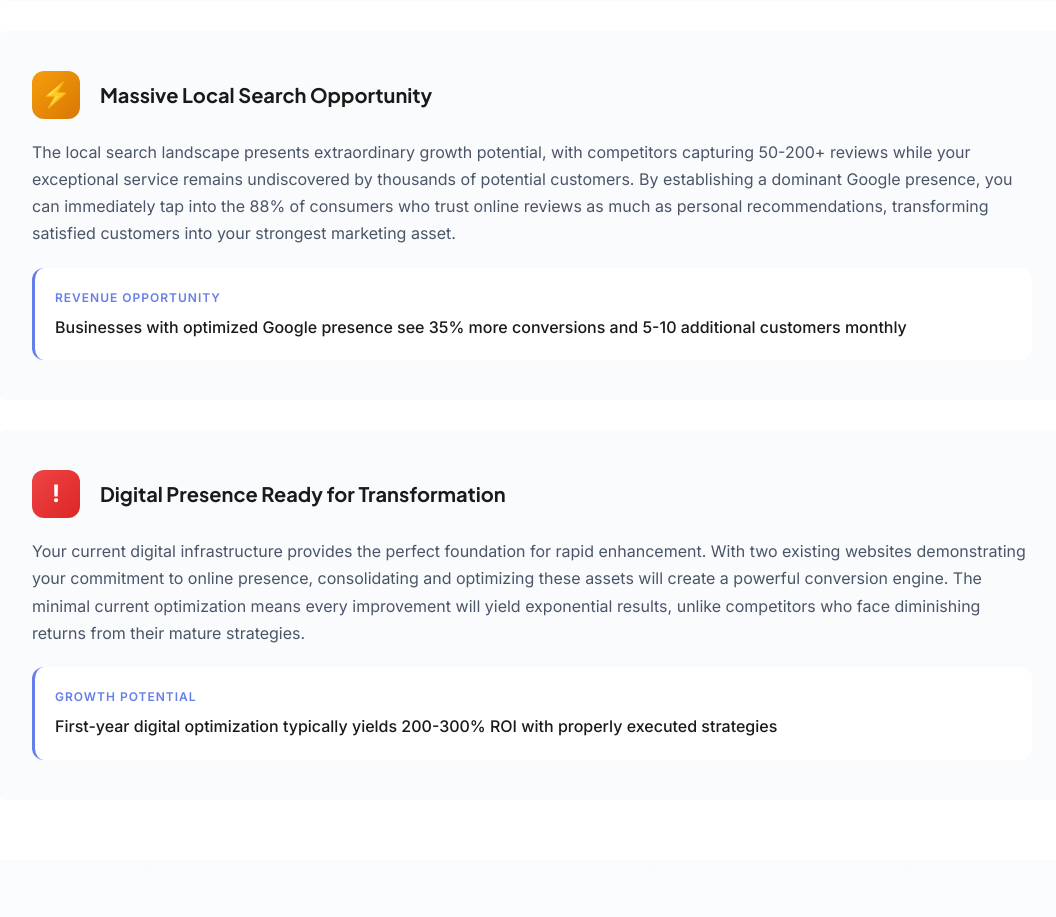
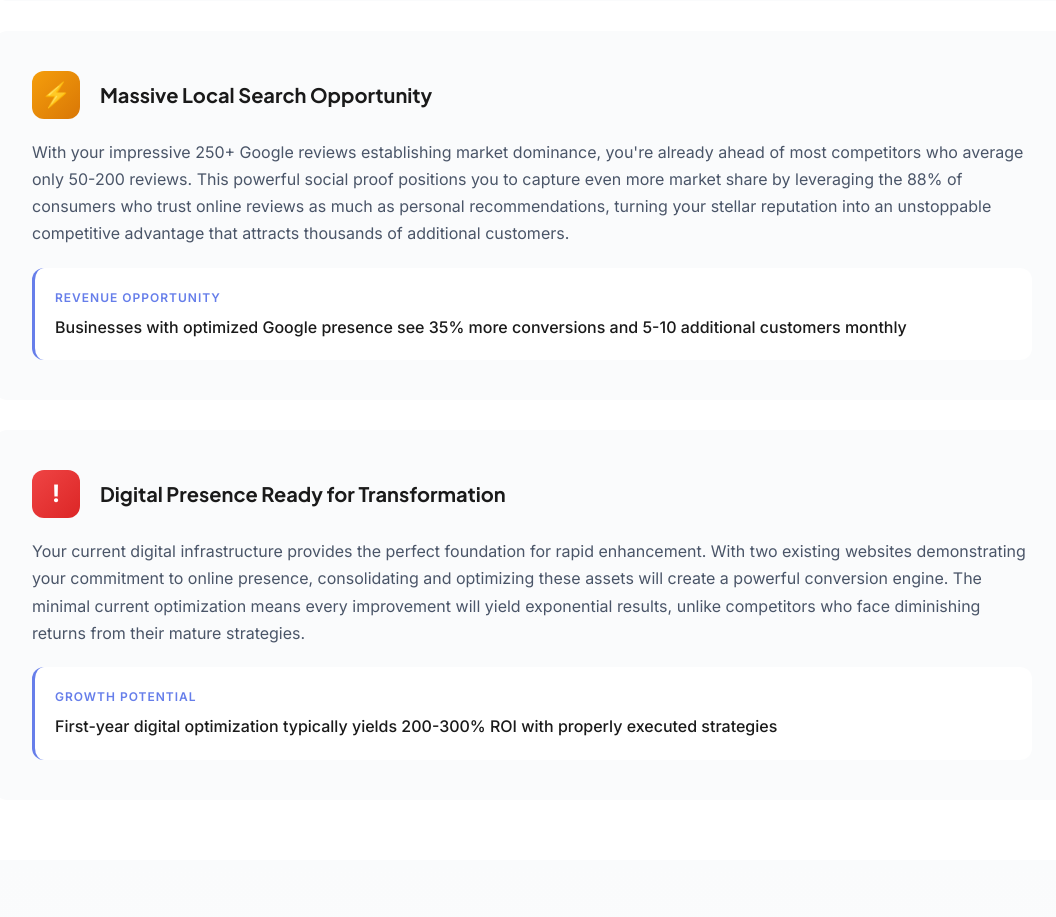
Before and after one commit to extramediumal/viewpoint, a plain HTML site: page index.html in a window 1280 px wide. Shown: the part 2220-3137 px from the top of the page, without its empty margins (108-1164 px from the left). Drawn offline with Linux system fonts and the light colour scheme.

Commit message:
Update index.html

```diff
--- a/index.html
+++ b/index.html
@@ -627,8 +627,7 @@
                         <h3 class="finding-title">Massive Local Search Opportunity</h3>
                     </div>
                     <p class="finding-content">
-                        The local search landscape presents extraordinary growth potential, with competitors capturing 50-200+ reviews while your exceptional service remains undiscovered by thousands of potential customers. By establishing a dominant Google presence, you can immediately tap into the 88% of consumers who trust online reviews as much as personal recommendations, transforming satisfied customers into your strongest marketing asset.
-                    </p>
+                        With your impressive 250+ Google reviews establishing market dominance, you're already ahead of most competitors who average only 50-200 reviews. This powerful social proof positions you to capture even more market share by leveraging the 88% of consumers who trust online reviews as much as personal recommendations, turning your stellar reputation into an unstoppable competitive advantage that attracts thousands of additional customers.                    </p>
                     <div class="finding-impact">
                         <div class="impact-label">Revenue Opportunity</div>
                         <p>Businesses with optimized Google presence see 35% more conversions and 5-10 additional customers monthly</p>
```
